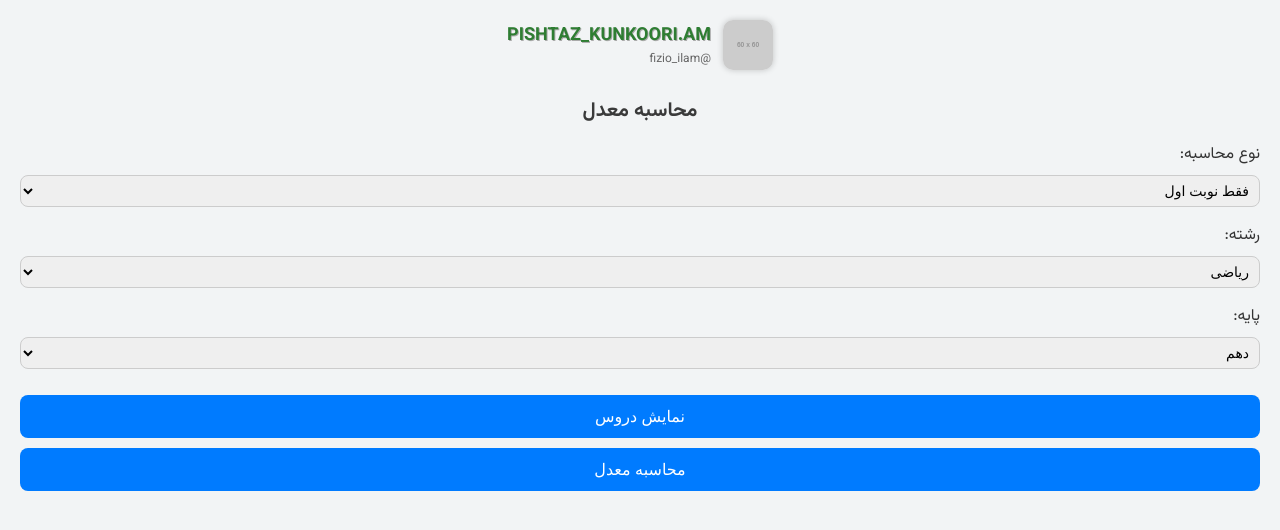
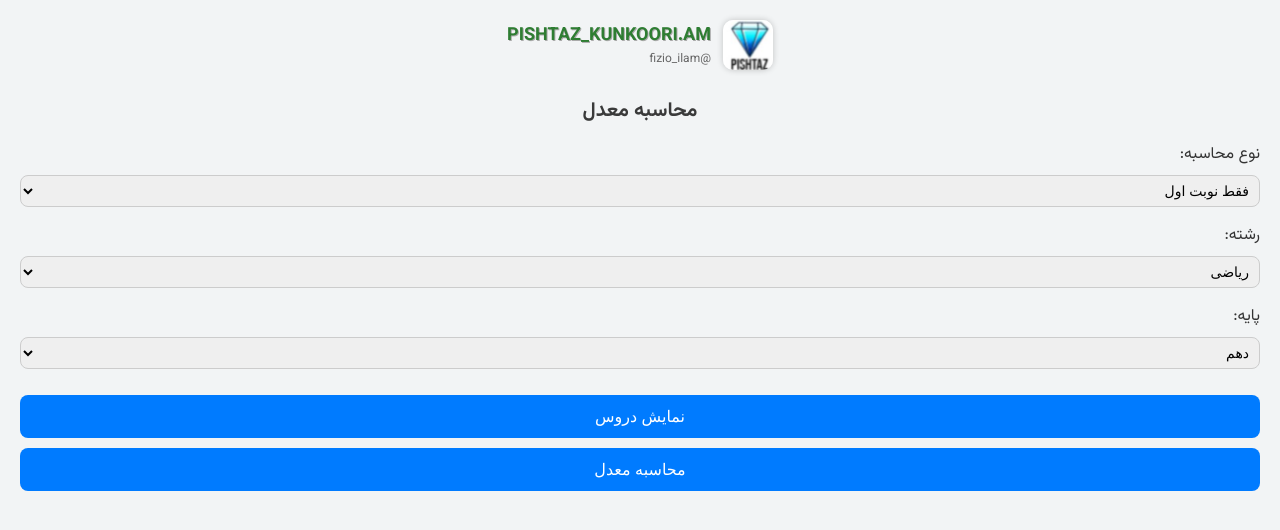
Before and after one commit to Amin9899/198400, a plain HTML site: page index.html in a window 1280 px wide. Drawn offline with Linux system fonts and the light colour scheme; placeholder pictures from the web are drawn by us.

Commit message:
Update index.html

```diff
--- a/index.html
+++ b/index.html
@@ -131,7 +131,7 @@
 <body>
 
   <div class="header">
-    <img src="https://via.placeholder.com/60" alt="لوگو">
+    <img src="https://github.com/Amin9899/198400/blob/main/IMG_20250518_122218.jpg?raw=true" alt="لوگو">
     <div class="title-box">
       <div class="main-title">PISHTAZ_KUNKOORI.AM</div>
       <div class="subtitle">@fizio_ilam</div>
```
